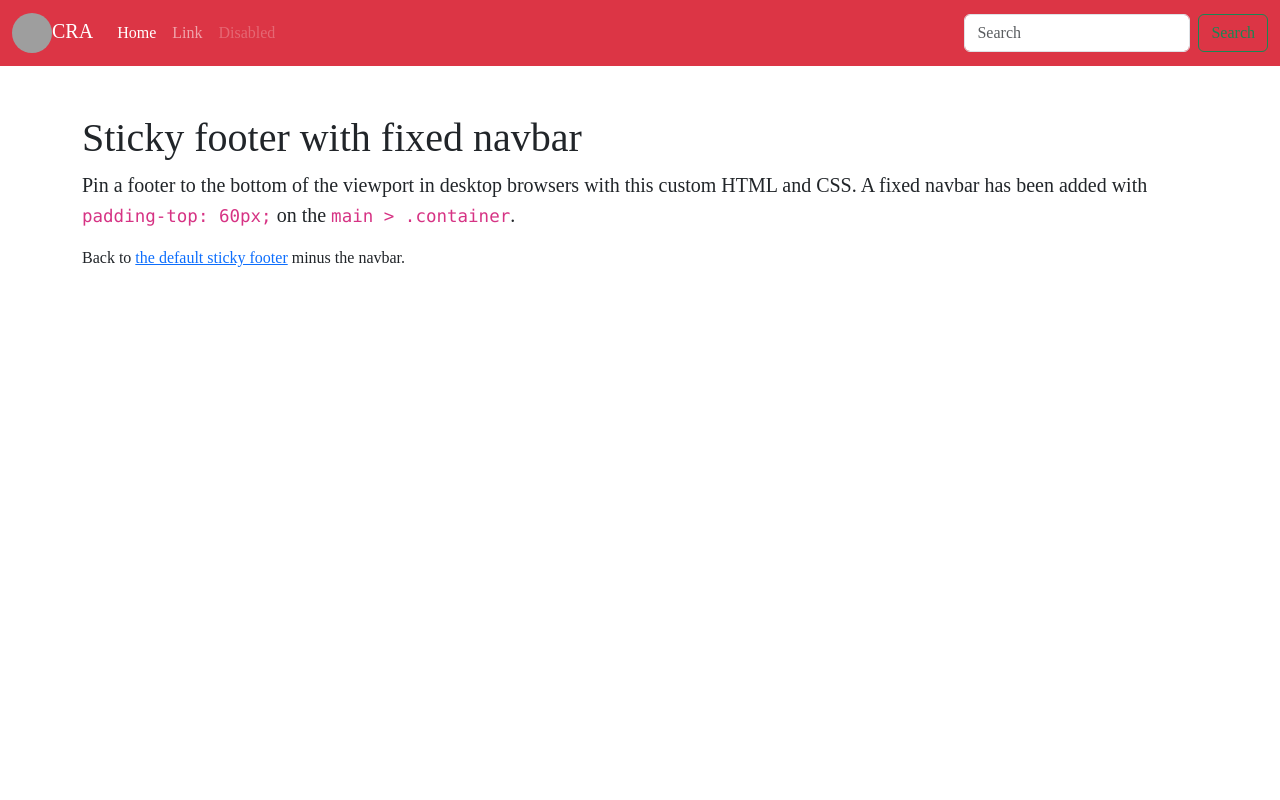
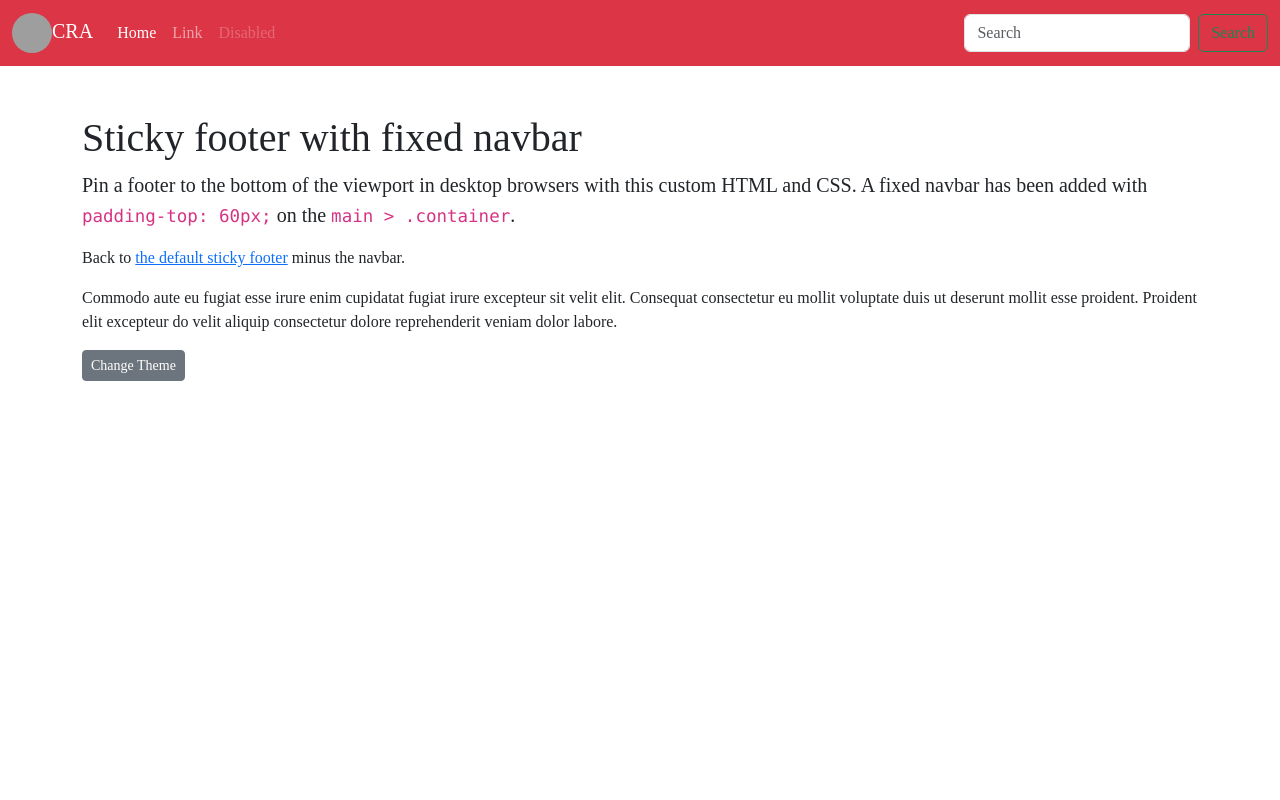
Before and after one commit to khoanguyen84/C0223G, a React (Create React App) app in the folder Module_5/cra-app/: page / in a window 1280 px wide. Shown: the top 800 px of the page. Built offline with nearby package versions, Linux system fonts and the light colour scheme; grey boxes are pictures that could not be loaded; a web font is replaced by a local one.

Commit message:
use-context with props

```diff
--- a/Module_5/cra-app/src/App.css
+++ b/Module_5/cra-app/src/App.css
@@ -2,3 +2,8 @@
   width: 40px;
   height: 40px;
 }
+
+.dark{
+  background-color: black;
+  color: white;
+}
--- a/Module_5/cra-app/src/App.js
+++ b/Module_5/cra-app/src/App.js
@@ -7,9 +7,6 @@ import Main from './components/main/Main';
 function App() {
   return (
     <>
-      {/* <Navabar/>
-      <Main/>
-      <Footer/> */}
       <MainLayout>
         <Main />
       </MainLayout>
--- /dev/null
+++ b/Module_5/cra-app/src/components/Content/Content.jsx
@@ -0,0 +1,21 @@
+import React from "react";
+import Paragraph from "../Paragraph/Paragraph";
+
+function Content(props) {
+    const { theme, handleChangeTheme } = props;
+    return (
+        <>
+            <div className={theme}>
+                <h1 className="mt-5">Sticky footer with fixed navbar</h1>
+                <p className="lead">Pin a footer to the bottom of the viewport in desktop browsers with this custom HTML and CSS. A fixed navbar has been added with <code className="small">padding-top: 60px;</code> on the <code className="small">main &gt; .container</code>.</p>
+                <p>Back to <a href="/docs/5.0/examples/sticky-footer/">the default sticky footer</a> minus the navbar.</p>
+            </div>
+
+            <Paragraph theme = {theme}
+                        handleChangeTheme = {handleChangeTheme}
+            />
+        </>
+    )
+}
+
+export default Content;
--- /dev/null
+++ b/Module_5/cra-app/src/components/Paragraph/Paragraph.jsx
@@ -0,0 +1,18 @@
+import React from "react";
+
+function Paragraph(props) {
+    const { theme, handleChangeTheme } = props
+    return (
+        <>
+            <p className={theme}>
+                Commodo aute eu fugiat esse irure enim cupidatat fugiat irure excepteur sit velit elit. Consequat consectetur eu mollit voluptate duis ut deserunt mollit esse proident. Proident elit excepteur do velit aliquip consectetur dolore reprehenderit veniam dolor labore.
+            </p>
+            <button className="btn btn-sm btn-secondary"
+                onClick={handleChangeTheme}
+            >Change Theme</button>
+        </>
+
+    )
+}
+
+export default Paragraph;
--- a/Module_5/cra-app/src/components/main/Main.jsx
+++ b/Module_5/cra-app/src/components/main/Main.jsx
@@ -1,12 +1,30 @@
-import React from "react";
+import React, { useState } from "react";
+import Content from "../Content/Content";
+
+// useContext
+// const context = createContext() => tạo ra 1 vùng nhớ ở phạm vi global
+// provider => value (dữ liệu)
+// consumer = useContext(context)
+
+// có thể có nhiều context 1 trong 1 dự án
 
 function Main() {
+    const [theme, setTheme] = useState('light')
+
+    const handleChangeTheme = () => {
+        if (theme === 'light') {
+            setTheme('dark')
+        }
+        else {
+            setTheme('light')
+        }
+    }
     return (
         <main className="flex-shrink-0 vh-100">
             <div className="container">
-                <h1 className="mt-5">Sticky footer with fixed navbar</h1>
-                <p className="lead">Pin a footer to the bottom of the viewport in desktop browsers with this custom HTML and CSS. A fixed navbar has been added with <code className="small">padding-top: 60px;</code> on the <code className="small">main &gt; .container</code>.</p>
-                <p>Back to <a href="/docs/5.0/examples/sticky-footer/">the default sticky footer</a> minus the navbar.</p>
+                <Content theme={theme}
+                    handleChangeTheme = {handleChangeTheme}
+                />
             </div>
         </main>
     )
```
